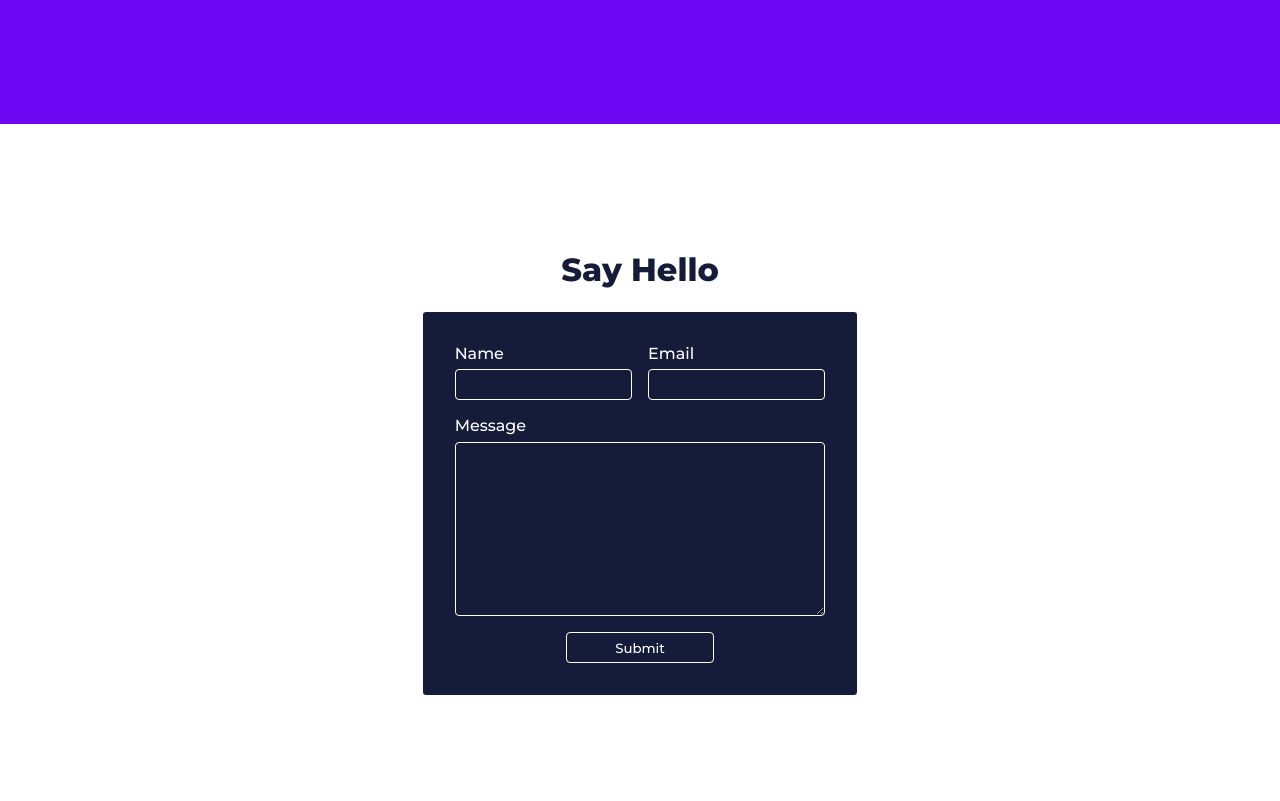
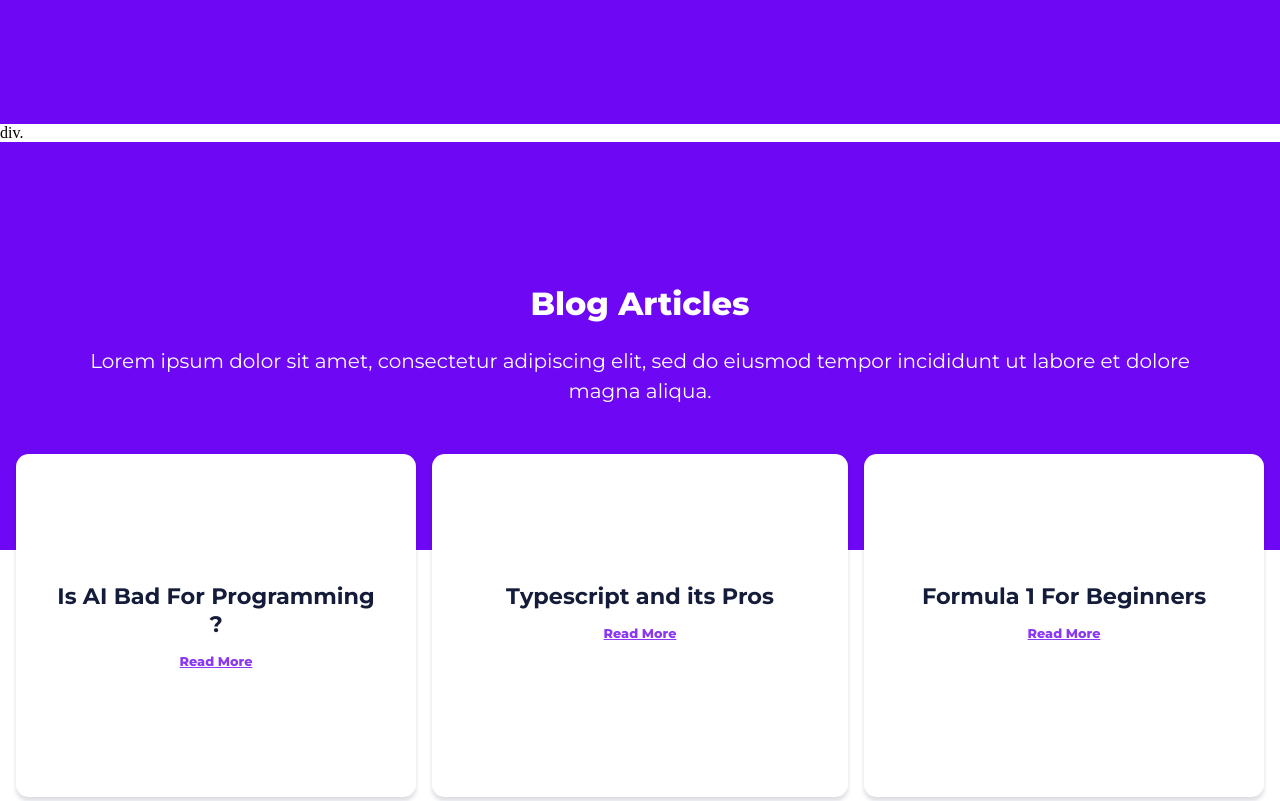
Before and after one commit to IRAKOZEAimeAubin/my-brand, a plain HTML site: page portfolio.html in a window 1280 px wide. Shown: the part 1100-1901 px from the top of the page. Drawn offline with Linux system fonts and the light colour scheme.

Commit message:
feature(features):create blog section and single blog page

```diff
--- a/portfolio.html
+++ b/portfolio.html
@@ -14,31 +14,52 @@
             <h4>Aubin</h4>
         </div>
         <ul class="nav-links">
-            <li><a href="#">Home</a></li>
-            <li><a href="#">About Me</a></li>
-            <li><a href="#">My Work</a></li>
-            <li><a href="#">Blog</a></li>
-            <li><a href="#">Blog</a></li>
-            <li><a href="#">Contact Me</a></li>
+            <li><a href="#home">Home</a></li>
+            <li><a href="#about_me">About Me</a></li>
+            <li><a href="#skills">Skills</a></li>
+            <li><a href="#my_work">My Work</a></li>
+            <li><a href="#blog">Blog</a></li>
+            <li><a href="#contact_me">Contact Me</a></li>
             <li><a href="./login.html" class="login-link">Login</a></li>
         </ul>
     </nav>
-    <section class="hero">
+    <section class="hero" id="home">
         <div class="container">
             <h1>Designer & Developer</h1>
             <h2>I design and code beautiful and efficient web apps, and I enjoy doing what I do</h2>
             <img src="./images/avatar.png" alt="Avatar">
         </div>
     </section>
-    <section class="about-me">
+    <section class="about-me" id="about_me">
         <div class="container">
             <h1>Hi I’m Aubin. Nice to meet you.</h1>
             <h2>Lorem ipsum dolor sit amet, consectetur adipiscing elit, sed do eiusmod tempor incididunt ut labore et dolore magna aliqua. Lobortis scelerisque fermentum dui faucibus in. Elit eget gravida cum sociis natoque penatibus et magnis dis. Amet tellus cras adipiscing enim eu.</h2>
         </div>
     </section>
-    <section class="skills"></section>
-    <section class="my-work"></section>
-    <section class="blog"></section>
+    <section class="skills" id="skills">
+        div.
+    </section>
+    <section class="my-work" id="my_work"></section>
+    <section class="blog" id="blog">
+        <div class="blog-intro">
+            <h1>Blog Articles</h1>
+            <h2>Lorem ipsum dolor sit amet, consectetur adipiscing elit, sed do eiusmod tempor incididunt ut labore et dolore magna aliqua.</h2>
+        </div>
+        <div class="blogs">
+            <div class="article">
+                <span class="title">Is AI Bad For Programming ?</span>
+                <a href="./blog.html">Read More</a>
+            </div>
+            <div class="article">
+                <span class="title">Typescript and its Pros</span>
+                <a href="./blog.html">Read More</a>
+            </div>
+            <div class="article">
+                <span class="title">Formula 1 For Beginners</span>
+                <a href="./blog.html">Read More</a>
+            </div>
+        </div>
+    </section>
     <section class="contact-me">
         <div class="container">
             <h1>Say Hello</h1>
--- a/styles.css
+++ b/styles.css
@@ -12,6 +12,10 @@
     margin: 0;
     padding: 0;
     box-sizing: border-box;
+}
+
+body::-webkit-scrollbar {
+    display: none;
 }
 
 nav {
@@ -58,7 +62,8 @@ nav {
 .hero,
 .about-me,
 .contact-me,
-.login {
+.login,
+.blog {
     font-family: var(--font-family);
     display: flex;
 }
@@ -93,22 +98,74 @@ nav {
     display: block;
 }
 
-.about-me .container {
+.about-me .container,
+.blog .blog-intro {
     text-align: center;
     padding: 9rem 4.5rem;
 }
 
-.about-me .container h1 {
+.about-me .container h1,
+.blog .blog-intro h1 {
     margin-bottom: 1.5rem;
     font-weight: 800;
     font-size: 2rem;
     line-height: 1.125;
 }
 
-.about-me .container h2 {
+.about-me .container h2,
+.blog .blog-intro h2 {
     font-weight: 400;
     font-size: 1.25rem;
     line-height: 1.5;
+}
+
+.blog {
+    flex-direction: column;
+}
+
+.blog .blog-intro {
+    background: var(--dark-purple-color);
+    color: var(--white-color);
+}
+
+.blog .blogs {
+    display: grid;
+    grid-template-columns: repeat(3, 1fr);
+    gap: 1rem;
+    background: transparent;
+    margin-top: -6rem;
+}
+
+.blog .blogs .article {
+    display: flex;
+    flex-direction: column;
+    text-align: center;
+    background: var(--white-color);
+    border-radius: .8rem;
+    padding: 8rem 2rem;
+    box-shadow: 0 4px 4px 0 rgba(20, 28, 58, 15%);
+}
+
+.blog .blogs .article:first-of-type {
+    margin-left: 1rem;
+}
+
+.blog .blogs .article:last-of-type {
+    margin-right: 1rem;
+}
+
+.blog .blogs .article span {
+    font-size: 1.4rem;
+    font-weight: 700;
+    color: var(--very-dark-blue-color);
+}
+
+.blog .blogs .article a {
+    color: var(--dark-purple-color);
+    font-size: .8rem;
+    font-weight: 800;
+    margin-top: 1rem;
+    opacity: .8;
 }
 
 .contact-me .container {
@@ -213,3 +270,24 @@ nav {
 .login .container form.login-form input {
     background: var(--white-color);
 }
+
+.blog-article h1,
+.blog-article p {
+    font-family: var(--font-family);
+    color: var(--very-dark-blue-color);
+}
+
+.blog-article h1 {
+    text-align: center;
+    margin-top: 4rem;
+    margin-bottom: 1rem;
+    font-weight: 800;
+    font-size: 2rem;
+}
+
+.blog-article p {
+    text-align: justify;
+    margin: 1rem 8rem;
+    line-height: 1.5;
+    font-size: 1.2rem;
+}
```
Also changed, not shown: blog.html (added, +29 -0 lines).
